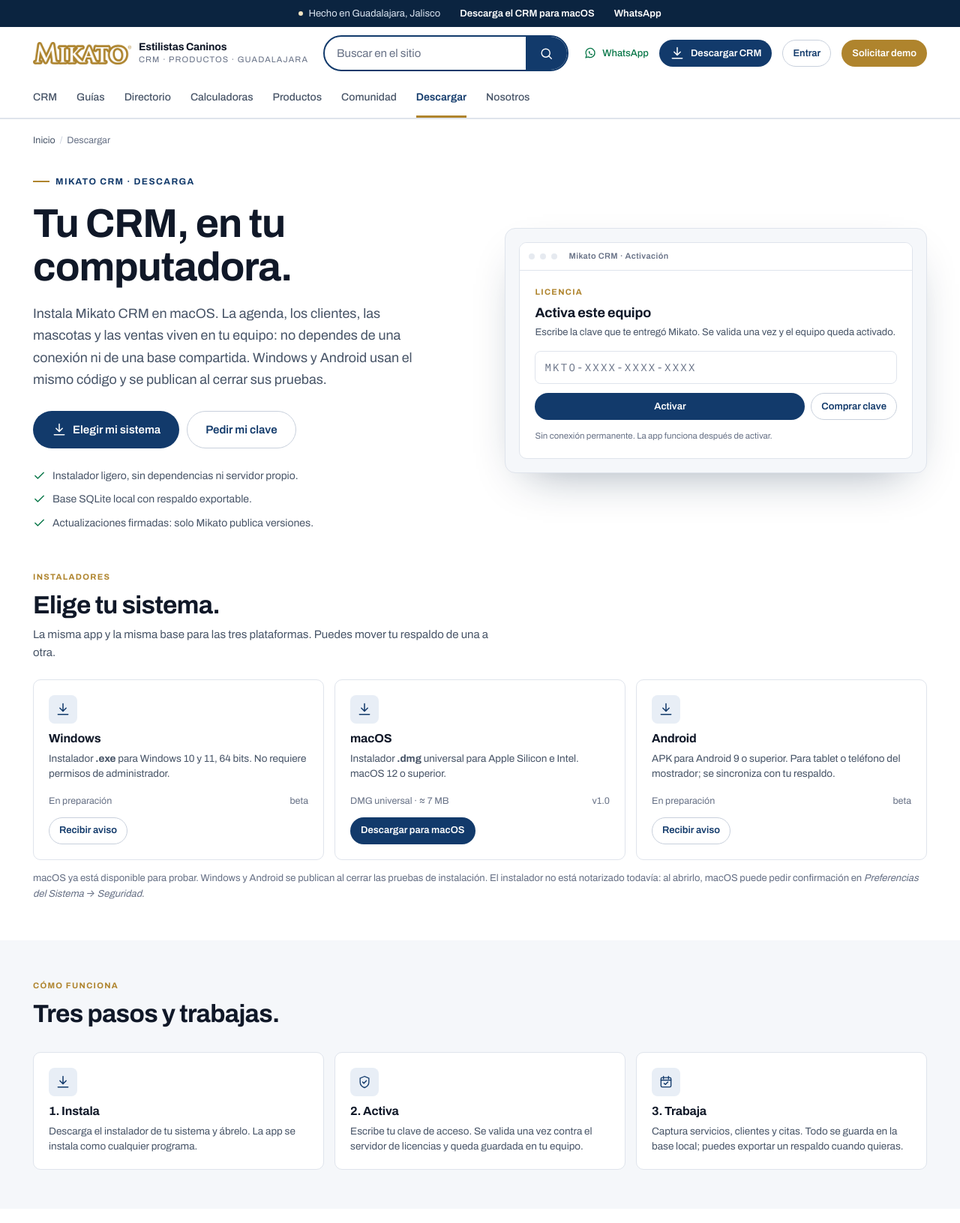
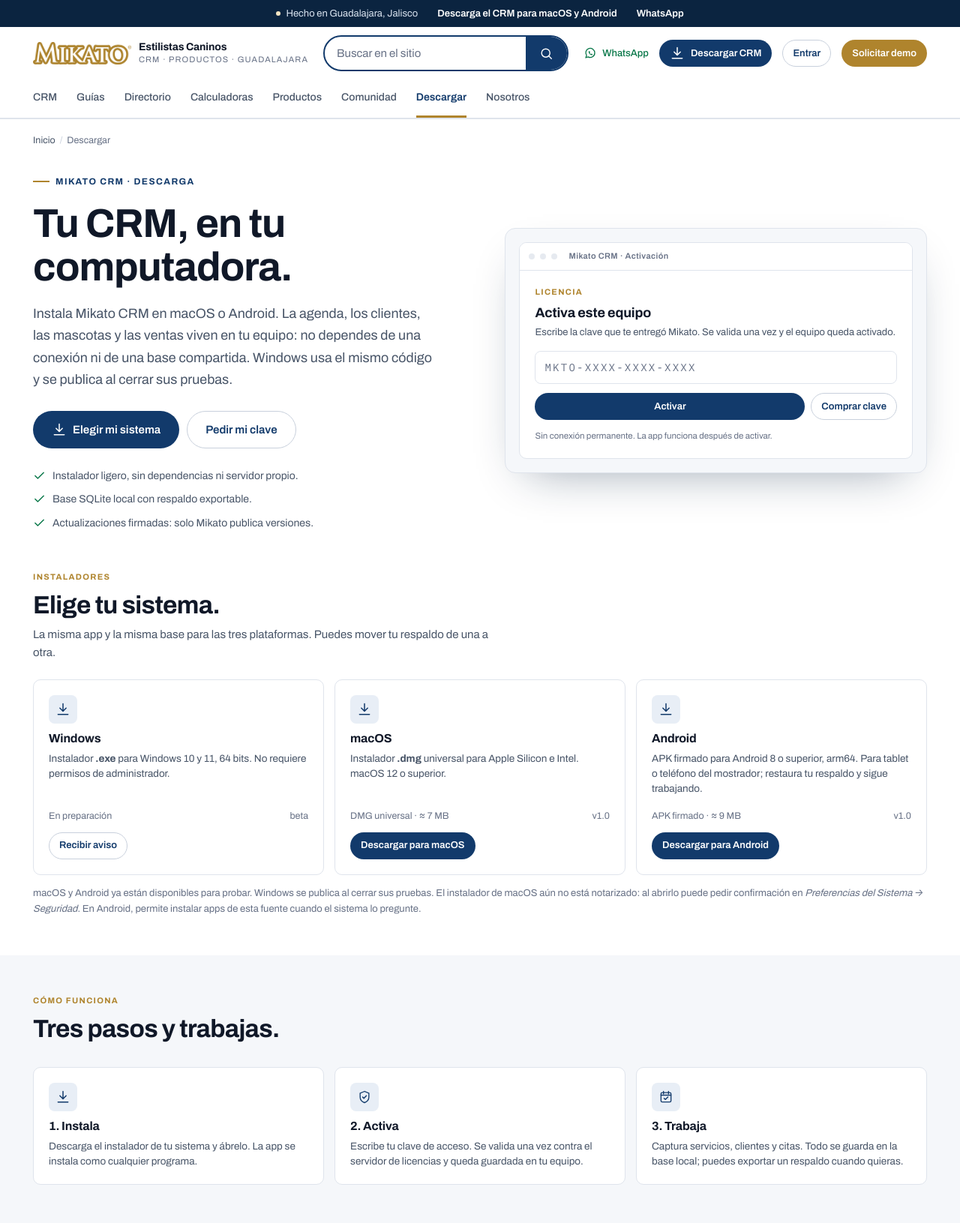
Before and after one commit to Mikato8/New-Est-ticas-Caninas, a PHP site: page /descargar in a window 1280 px wide. Shown: the top 1631 px of the page at 75% size. Run offline with PHP 8.4, Linux system fonts and the light colour scheme.

Commit message:
Publicar APK de Android firmado y actualizar la disponibilidad

```diff
--- a/views/paginas/descargar.php
+++ b/views/paginas/descargar.php
@@ -12,7 +12,7 @@ $whatsapp = $whatsapp ?? whatsapp_link();
             <div>
                 <span class="t-eyebrow">Mikato CRM · Descarga</span>
                 <h1>Tu CRM, en tu computadora.</h1>
-                <p class="t-portada__lead">Instala Mikato CRM en macOS. La agenda, los clientes, las mascotas y las ventas viven en tu equipo: no dependes de una conexión ni de una base compartida. Windows y Android usan el mismo código y se publican al cerrar sus pruebas.</p>
+                <p class="t-portada__lead">Instala Mikato CRM en macOS o Android. La agenda, los clientes, las mascotas y las ventas viven en tu equipo: no dependes de una conexión ni de una base compartida. Windows usa el mismo código y se publica al cerrar sus pruebas.</p>
                 <div class="t-portada__acciones">
                     <a class="t-btn t-btn--azul t-btn--grande" href="#sistemas"><?= icono('descargar') ?> Elegir mi sistema</a>
                     <a class="t-btn t-btn--linea t-btn--grande" href="<?= url('/contacto') ?>">Pedir mi clave</a>
@@ -73,12 +73,12 @@ $whatsapp = $whatsapp ?? whatsapp_link();
             <article class="t-modulo" id="android">
                 <div class="t-modulo__icono"><?= icono('descargar') ?></div>
                 <h3>Android</h3>
-                <p>APK para Android 9 o superior. Para tablet o teléfono del mostrador; se sincroniza con tu respaldo.</p>
-                <div class="t-modulo__pie"><span>En preparación</span><span>beta</span></div>
-                <a class="t-btn t-btn--linea t-btn--chico" style="align-self:flex-start;margin-top:4px;" href="<?= url('/contacto?asunto=descarga-android') ?>">Recibir aviso</a>
+                <p>APK firmado para Android 8 o superior, arm64. Para tablet o teléfono del mostrador; restaura tu respaldo y sigue trabajando.</p>
+                <div class="t-modulo__pie"><span>APK firmado · ≈ 9 MB</span><span>v1.0</span></div>
+                <a class="t-btn t-btn--azul t-btn--chico" style="align-self:flex-start;margin-top:4px;" href="<?= url('/descargas/Mikato-CRM-1.0.0-android.apk') ?>?v=1.0.1" download>Descargar para Android</a>
             </article>
         </div>
-        <p style="font-size:13px;margin:14px 0 0;color:var(--t-tinta-3);">macOS ya está disponible para probar. Windows y Android se publican al cerrar las pruebas de instalación. El instalador no está notarizado todavía: al abrirlo, macOS puede pedir confirmación en <em>Preferencias del Sistema → Seguridad</em>.</p>
+        <p style="font-size:13px;margin:14px 0 0;color:var(--t-tinta-3);">macOS y Android ya están disponibles para probar. Windows se publica al cerrar sus pruebas. El instalador de macOS aún no está notarizado: al abrirlo puede pedir confirmación en <em>Preferencias del Sistema → Seguridad</em>. En Android, permite instalar apps de esta fuente cuando el sistema lo pregunte.</p>
     </div>
 </section>
 
--- a/views/partials/cabecera.php
+++ b/views/partials/cabecera.php
@@ -9,7 +9,7 @@ $cuentaUrl = $usuario !== null
 <div class="t-utilidad">
     <div class="contenedor">
         <span><span class="t-utilidad__punto" aria-hidden="true"></span>Hecho en Guadalajara, Jalisco</span>
-        <span class="t-utilidad__largo"><a href="<?= url('/descargar') ?>">Descarga el CRM para macOS</a></span>
+        <span class="t-utilidad__largo"><a href="<?= url('/descargar') ?>">Descarga el CRM para macOS y Android</a></span>
         <?php if ($whatsapp !== ''): ?>
             <a href="<?= e($whatsapp) ?>" target="_blank" rel="noopener">WhatsApp</a>
         <?php endif; ?>
```
Also changed, not shown: public/descargas/LEEME-ANDROID.txt (added, +15 -0 lines), views/paginas/home.php (+6 -6 lines), 1 other file.
